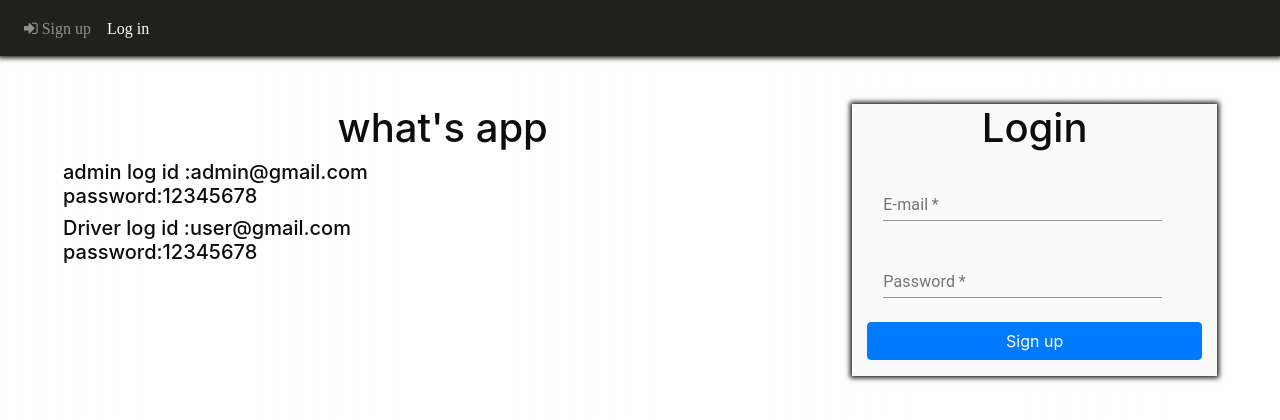
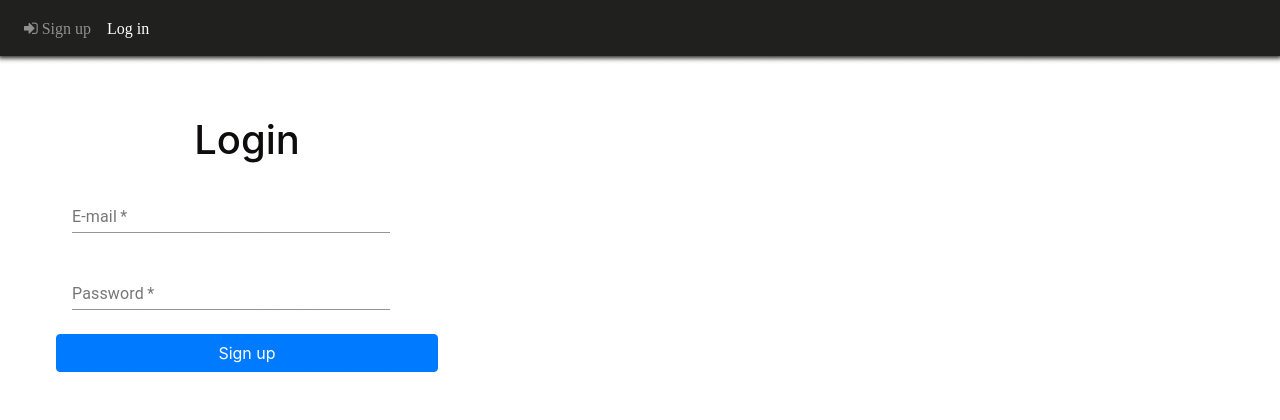
Before and after one commit to saisandeep9/rst-whats-app-react, a React (Create React App) app: page / in a window 1280 px wide. Shown: the top 420 px of the page. Built offline with nearby package versions, Linux system fonts and the light colour scheme.

Commit message:
first commit

```diff
--- a/src/App.js
+++ b/src/App.js
@@ -65,7 +65,7 @@ class App extends Component {
               <div className="col-md-2 col-1 ">{/* <SideNav /> */}</div>
 
               <div className="col-9  ">
-                <Route path="/home" exact component={DashBord} />
+                <Route path="/" exact component={DashBord} />
                 <Route path="/sendMessage" exact component={SendMessage} />
                 <Route path="/users" exact component={Users} />
                 <Route path="/messages" exact component={Message} />
@@ -78,7 +78,7 @@ class App extends Component {
           {user && user.isAdmin === false && (
             <>
               <Route
-                path="/home"
+                path="/"
                 exact
                 render={(props) => (
                   <SendMessage {...props} user={this.state.user} />
--- a/src/components/login.jsx
+++ b/src/components/login.jsx
@@ -33,7 +33,7 @@ class Login extends Validation {
     console.log(success);
     if (success) {
       toast.success("Successfully login");
-      window.location = "/home";
+      window.location = "/";
     }
   };
 
@@ -43,8 +43,8 @@ class Login extends Validation {
     return (
       <div>
         <div className="row m-5">
-          <div className="col-8 ">
-            <h1 className="text-center">what's app </h1>
+          <div className="col-md-8 ">
+            {/* <h1 className="text-center">what's app </h1>
             <h5 className="">
               admin log id :admin@gmail.com <br />
               password:12345678{" "}
@@ -52,16 +52,19 @@ class Login extends Validation {
             <h5 className="">
               Driver log id :user@gmail.com <br />
               password:12345678{" "}
-            </h5>
+            </h5> */}
           </div>
 
-          <div className="col-4">
           <div
-              className="container  box  float-right "
+            className="   float-right "
             // style={{ width: "0%" }}
           >
-              <form onSubmit={this.handleSubmit}>
-                <h1 className="text-center"> Login</h1>
+            <form
+              onSubmit={this.handleSubmit}
+              className="m-1 p-1 col-11 col-12 col-md-9 mt-2 "
+            >
+              {/*m-2 col-md-4 col-12*/}
+              <h1 className="text-center "> Login</h1>
 
               <TextField
                 name="emailId"
@@ -100,7 +103,6 @@ class Login extends Validation {
           </div>
         </div>
       </div>
-      </div>
     );
   }
 }
--- a/src/components/navBar.jsx
+++ b/src/components/navBar.jsx
@@ -20,7 +20,7 @@ class NavBar extends Component {
                 </li> */}
 
                 <li className="nav-item ">
-                  <NavLink to={"/home"} className="  nav-link">
+                  <NavLink to={"/"} className="  nav-link">
                     <span className="fa "> Home</span>
                   </NavLink>
                 </li>
@@ -31,7 +31,7 @@ class NavBar extends Component {
                 </li>
 
                 <li>
-                  <NavLink className="nav-link " to={"/home"}>
+                  <NavLink className="nav-link " to={"/"}>
                     <i className="fa">
                       {" "}
                       Burned Messages{" "}
@@ -66,7 +66,7 @@ class NavBar extends Component {
             {user && user.isAdmin === true && (
               <>
                 <li className="nav-item ">
-                  <NavLink to={"/home"} className="  nav-link">
+                  <NavLink to={"/"} className="  nav-link">
                     <i className="fa"> Home</i>
                   </NavLink>
                 </li>
```
Lines whose indentation alone changed are shown as unchanged.
